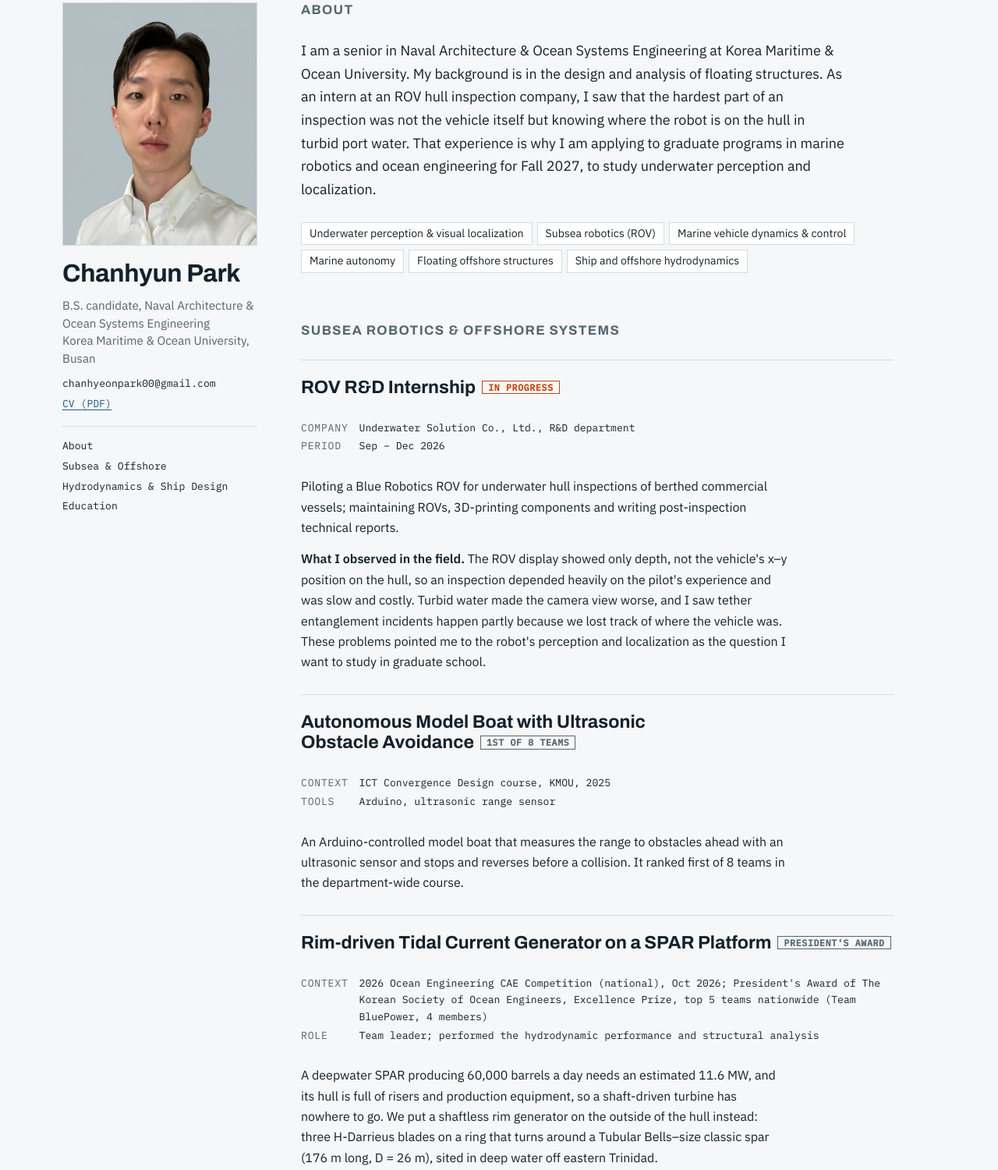
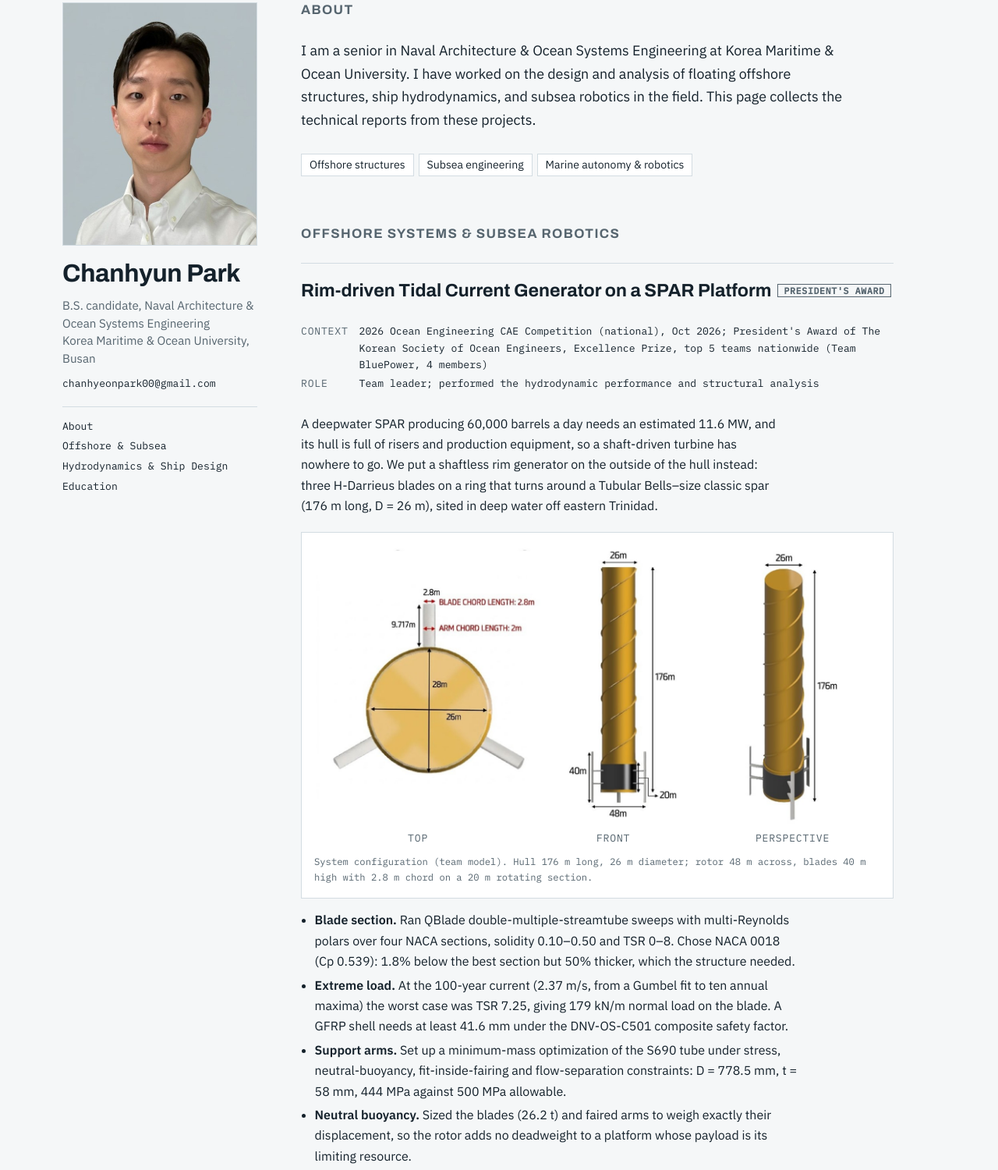
Before and after one commit to chanhyunpark-eng/chanhyunpark-eng.github.io, a plain HTML site: page index.html in a window 1280 px wide. Shown: the part 53-1553 px from the top of the page at 78% size. Drawn offline with Linux system fonts and the light colour scheme.

Commit message:
Neutral intro and area tags, list SPAR first, drop CV link, note Gumbel estimate in SPAR report
Co-Authored-By: Claude Opus 5.5 <noreply@anthropic.com>
Claude-Session: https://claude.ai/code/session_017AU9WkfULhhDMDPJ9ej8zt

```diff
--- a/index.html
+++ b/index.html
@@ -4,7 +4,7 @@
 <meta charset="utf-8">
 <meta name="viewport" content="width=device-width, initial-scale=1, viewport-fit=cover">
 <title>Chanhyun Park</title>
-<meta name="description" content="Chanhyun Park: naval architecture and ocean systems engineering, subsea robotics, underwater perception and localization, offshore structures.">
+<meta name="description" content="Chanhyun Park: naval architecture and ocean systems engineering, floating offshore structures, structural reliability, subsea robotics and inspection.">
 <link rel="preconnect" href="https://fonts.googleapis.com">
 <link rel="preconnect" href="https://fonts.gstatic.com" crossorigin>
 <link rel="stylesheet" href="https://fonts.googleapis.com/css2?family=Archivo:wdth,wght@87,600;87,700&family=IBM+Plex+Sans:ital,wght@0,400;0,500;0,600;1,400&family=IBM+Plex+Mono:wght@400;500&display=swap">
@@ -111,12 +111,11 @@ footer{color:var(--muted);font-size:.85rem;border-top:1px solid var(--rule);padd
     <p class="role">B.S. candidate, Naval Architecture &amp; Ocean Systems Engineering<br>Korea Maritime &amp; Ocean University, Busan</p>
     <ul class="mono">
       <li>chanhyeonpark00@gmail.com</li>
-      <li><a href="cv.pdf">CV (PDF)</a></li>
           </ul>
   </div>
   <nav class="mono" aria-label="Sections"><ul>
     <li><a href="#about">About</a></li>
-    <li><a href="#g-offshore">Subsea &amp; Offshore</a></li>
+    <li><a href="#g-offshore">Offshore &amp; Subsea</a></li>
     <li><a href="#g-ship">Hydrodynamics &amp; Ship Design</a></li>
     <li><a href="#g-edu">Education</a></li>
   </ul></nav>
@@ -124,32 +123,12 @@ footer{color:var(--muted);font-size:.85rem;border-top:1px solid var(--rule);padd
 <main class="wrap">
 <section class="group" id="about" aria-labelledby="h-about">
   <h2 id="h-about">About</h2>
-  <p class="lede">I am a senior in Naval Architecture &amp; Ocean Systems Engineering at Korea Maritime &amp; Ocean University. My background is in the design and analysis of floating structures. As an intern at an ROV hull inspection company, I saw that the hardest part of an inspection was not the vehicle itself but knowing where the robot is on the hull in turbid port water. That experience is why I am applying to graduate programs in marine robotics and ocean engineering for Fall 2027, to study underwater perception and localization.</p>
-  <div class="interests"><span>Underwater perception &amp; visual localization</span><span>Subsea robotics (ROV)</span><span>Marine vehicle dynamics &amp; control</span><span>Marine autonomy</span><span>Floating offshore structures</span><span>Ship and offshore hydrodynamics</span></div>
+  <p class="lede">I am a senior in Naval Architecture &amp; Ocean Systems Engineering at Korea Maritime &amp; Ocean University. I have worked on the design and analysis of floating offshore structures, ship hydrodynamics, and subsea robotics in the field. This page collects the technical reports from these projects.</p>
+  <div class="interests"><span>Offshore structures</span><span>Subsea engineering</span><span>Marine autonomy &amp; robotics</span></div>
 </section>
 
 <section class="group" aria-labelledby="g-offshore">
-  <h2 id="g-offshore">Subsea Robotics &amp; Offshore Systems</h2>
-
-  <article id="rov-internship">
-    <h3>ROV R&amp;D Internship<span class="status live">In progress</span></h3>
-    <dl class="titleblock mono">
-      <dt>Company</dt><dd>Underwater Solution Co., Ltd., R&amp;D department</dd>
-      <dt>Period</dt><dd>Sep – Dec 2026</dd>
-    </dl>
-    <p>Piloting a Blue Robotics ROV for underwater hull inspections of berthed commercial vessels; maintaining ROVs, 3D-printing components and writing post-inspection technical reports.</p>
-    <p><b>What I observed in the field.</b> The ROV display showed only depth, not the vehicle's <span style="white-space:nowrap">x–y</span> position on the hull, so an inspection depended heavily on the pilot's experience and was slow and costly. Turbid water made the camera view worse, and I saw tether entanglement incidents happen partly because we lost track of where the vehicle was. These problems pointed me to the robot's perception and localization as the question I want to study in graduate school.</p>
-  </article>
-
-
-  <article id="model-boat">
-    <h3>Autonomous Model Boat with Ultrasonic Obstacle Avoidance<span class="status done">1st of 8 teams</span></h3>
-    <dl class="titleblock mono">
-      <dt>Context</dt><dd>ICT Convergence Design course, KMOU, 2025</dd>
-      <dt>Tools</dt><dd>Arduino, ultrasonic range sensor</dd>
-    </dl>
-    <p>An Arduino-controlled model boat that measures the range to obstacles ahead with an ultrasonic sensor and stops and reverses before a collision. It ranked first of 8 teams in the department-wide course.</p>
-  </article>
+  <h2 id="g-offshore">Offshore Systems &amp; Subsea Robotics</h2>
 
   <article id="spar-tidal">
     <h3>Rim-driven Tidal Current Generator on a SPAR Platform<span class="status done">President's Award</span></h3>
@@ -165,7 +144,7 @@ footer{color:var(--muted);font-size:.85rem;border-top:1px solid var(--rule);padd
     </figure>
     <ul class="points">
       <li><b>Blade section.</b> Ran QBlade double-multiple-streamtube sweeps with multi-Reynolds polars over four NACA sections, solidity 0.10–0.50 and TSR 0–8. Chose NACA 0018 (Cp 0.539): 1.8% below the best section but 50% thicker, which the structure needed.</li>
-      <li><b>Extreme load.</b> At the 100-year current (2.37 m/s) the worst case was TSR 7.25, giving 179 kN/m normal load on the blade. A GFRP shell needs at least 41.6 mm under the DNV-OS-C501 composite safety factor.</li>
+      <li><b>Extreme load.</b> At the 100-year current (2.37 m/s, from a Gumbel fit to ten annual maxima) the worst case was TSR 7.25, giving 179 kN/m normal load on the blade. A GFRP shell needs at least 41.6 mm under the DNV-OS-C501 composite safety factor.</li>
       <li><b>Support arms.</b> Set up a minimum-mass optimization of the S690 tube under stress, neutral-buoyancy, fit-inside-fairing and flow-separation constraints: D = 778.5 mm, t = 58 mm, 444 MPa against 500 MPa allowable.</li>
       <li><b>Neutral buoyancy.</b> Sized the blades (26.2 t) and faired arms to weigh exactly their displacement, so the rotor adds no deadweight to a platform whose payload is its limiting resource.</li>
     </ul>
@@ -245,6 +224,25 @@ footer{color:var(--muted);font-size:.85rem;border-top:1px solid var(--rule);padd
     <div class="more mono"><a href="semisub-report.pdf">Technical report (PDF, 5 pp)</a><span>Recalculation spreadsheet and original course report (Korean) on request</span></div>
   </article>
 
+  <article id="rov-internship">
+    <h3>ROV R&amp;D Internship<span class="status live">In progress</span></h3>
+    <dl class="titleblock mono">
+      <dt>Company</dt><dd>Underwater Solution Co., Ltd., R&amp;D department</dd>
+      <dt>Period</dt><dd>Sep – Dec 2026</dd>
+    </dl>
+    <p>Piloting a Blue Robotics ROV for underwater hull inspections of berthed commercial vessels; maintaining ROVs, 3D-printing components and writing post-inspection technical reports.</p>
+    <p><b>What I observed in the field.</b> The ROV display showed only depth, not the vehicle's <span style="white-space:nowrap">x–y</span> position on the hull, so an inspection depended heavily on the pilot's experience and was slow and costly. Turbid water made the camera view worse, and I saw tether entanglement incidents happen partly because we lost track of where the vehicle was. These problems showed me how much an inspection, and every judgment built on it, depends on knowing where the robot is.</p>
+  </article>
+
+  <article id="model-boat">
+    <h3>Autonomous Model Boat with Ultrasonic Obstacle Avoidance<span class="status done">1st of 8 teams</span></h3>
+    <dl class="titleblock mono">
+      <dt>Context</dt><dd>ICT Convergence Design course, KMOU, 2025</dd>
+      <dt>Tools</dt><dd>Arduino, ultrasonic range sensor</dd>
+    </dl>
+    <p>An Arduino-controlled model boat that measures the range to obstacles ahead with an ultrasonic sensor and stops and reverses before a collision. It ranked first of 8 teams in the department-wide course.</p>
+  </article>
+
 </section>
 
 <section class="group" aria-labelledby="g-ship">
```
Also changed, not shown: 2 other files.
